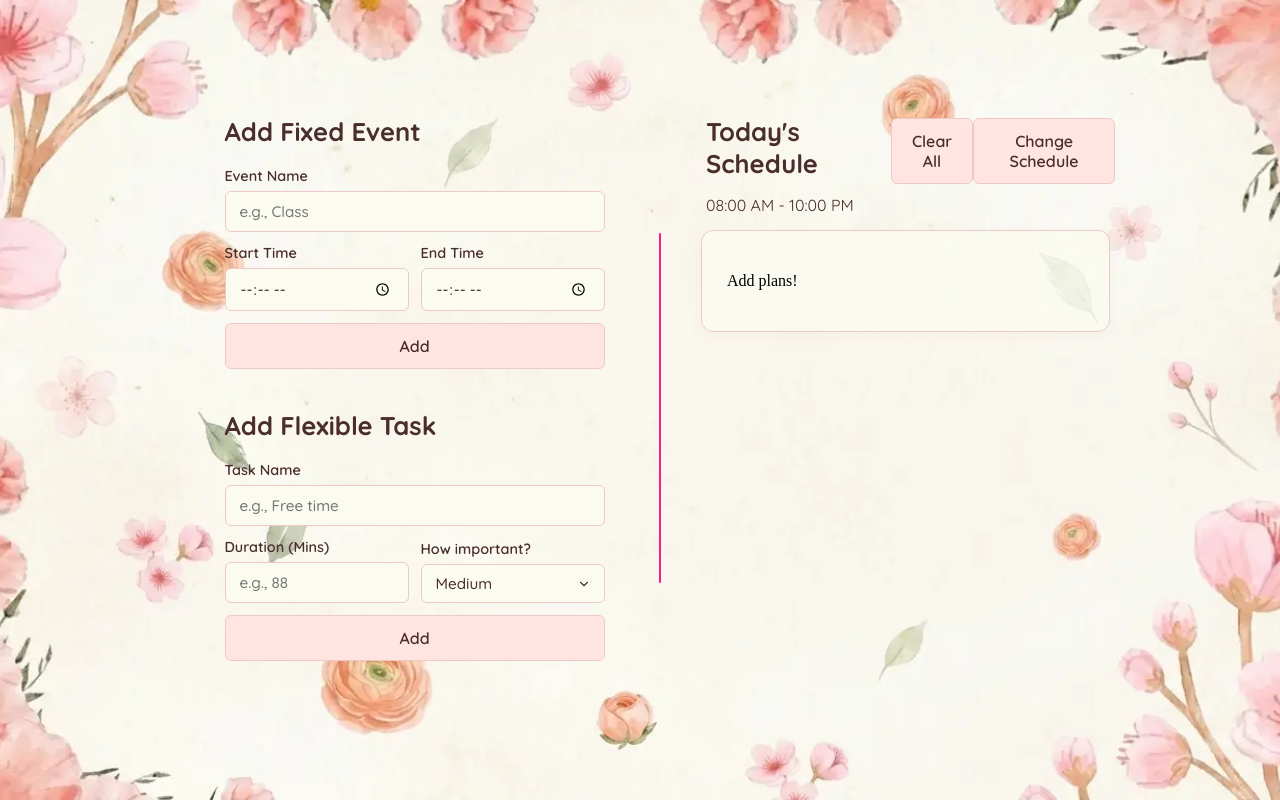
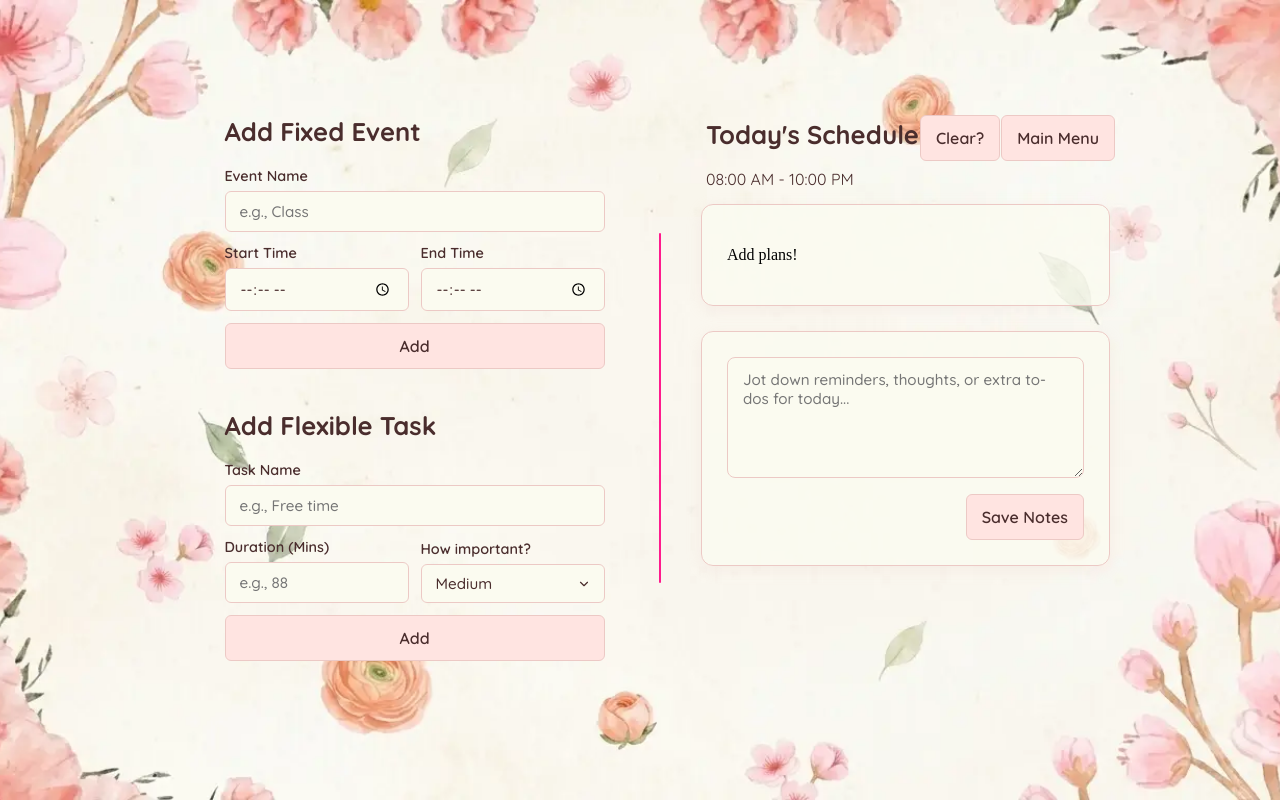
Before and after one commit to LeoFlores0/make-my-day, a Flask app: page / in a window 1280 px wide. Run offline with Flask 3, Linux system fonts and the light colour scheme; the visitor is signed in with stand-in values (Sample User, id 1); data that the repository does not hold is empty; some web fonts are replaced.

Commit message:
feat(templates): add daily notes card and styling to schedule column

```diff
--- a/static/css/style.css
+++ b/static/css/style.css
@@ -397,3 +397,44 @@ body {
     color: #ff0800;
     background-color: rgba(217, 83, 79, 0.15);
 }
+
+/* Notes Card Styling */
+
+.notes-card {
+    background: rgba(251, 251, 240, 0.85);
+    padding: 25px;
+    border-radius: 12px;
+    border: 1px solid #ecc9c5;
+    box-shadow: 0 4px 15px rgba(236, 201, 197, 0.2);
+    box-sizing: border-box;
+    margin-top: 25px;
+    width: 100%;
+}
+
+.notes-textarea {
+    width: 100%;
+    padding: 12px 15px;
+    font-family: 'Quicksand', sans-serif;
+    font-weight: 500;
+    font-size: 0.95rem;
+    color: #4a2d2d;
+    background-color: #fbfbf0;
+    border: 1px solid #ecc9c5;
+    border-radius: 8px;
+    resize: vertical;
+    min-height: 120px;
+    box-sizing: border-box;
+    transition: all 0.2s ease;
+    margin-bottom: 12px;
+}
+
+.notes-textarea:focus {
+    outline: none;
+    border-color: #ff1b8d;
+    box-shadow: 0 0 0 3px rgba(255, 27, 141, 0.15);
+}
+
+.notes-actions {
+    display: flex;
+    justify-content: flex-end;
+}
--- a/templates/components/notes.html
+++ b/templates/components/notes.html
@@ -0,0 +1,12 @@
+<div class="notes-card">
+    <form method="POST" action="#" class="notes-form">
+        <textarea
+            name="notes"
+            class="notes-textarea"
+            placeholder="Jot down reminders, thoughts, or extra to-dos for today..."
+            rows="5"></textarea>
+        <div class="notes-actions">
+            <button type="submit" class="btn btn-primary">Save Notes</button>
+        </div>
+    </form>
+</div>
--- a/templates/components/schedule-timeline.html
+++ b/templates/components/schedule-timeline.html
@@ -4,12 +4,12 @@
             <h2>Today's Schedule</h2>
             <form method="POST" action="{{ url_for('clear_all_content') }}" class="clear-all-form">
                 <button type="submit" class="btn btn-primary" onclick="return confirm('Are you sure you want to clear all tasks?');">
-                    Clear All
+                    Clear?
                 </button>
             </form>
             <form action="{{ url_for('change_schedule') }}" class="change-schedule-form">
                 <button type="submit" class="btn btn-primary">
-                    Change Schedule
+                    Main Menu
                 </button>
             </form>
         </div>
--- a/templates/dashboard.html
+++ b/templates/dashboard.html
@@ -11,12 +11,11 @@
                 <div class="forms-column">
                     {% include "components/form-fixed.html" %}
                     {% include "components/form-flexible.html" %}
-
-                    {% include "components/notes.html" %}
                 </div>
                 <div class="vertical-divider"></div>
                 <div class="schedule-column">
                     {% include "components/schedule-timeline.html" %}
+                    {% include "components/notes.html" %}
                 </div>
 
             </div>
```
